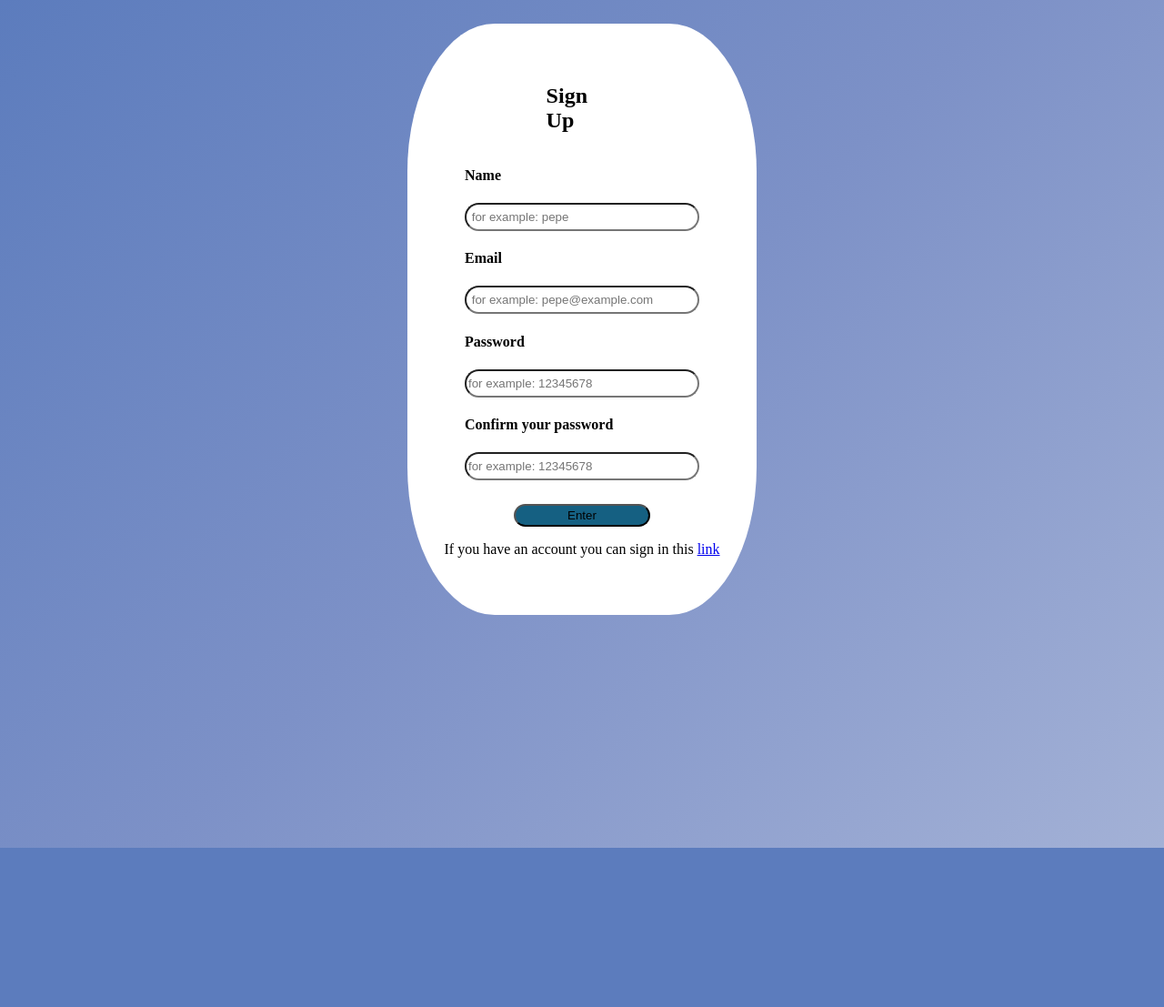
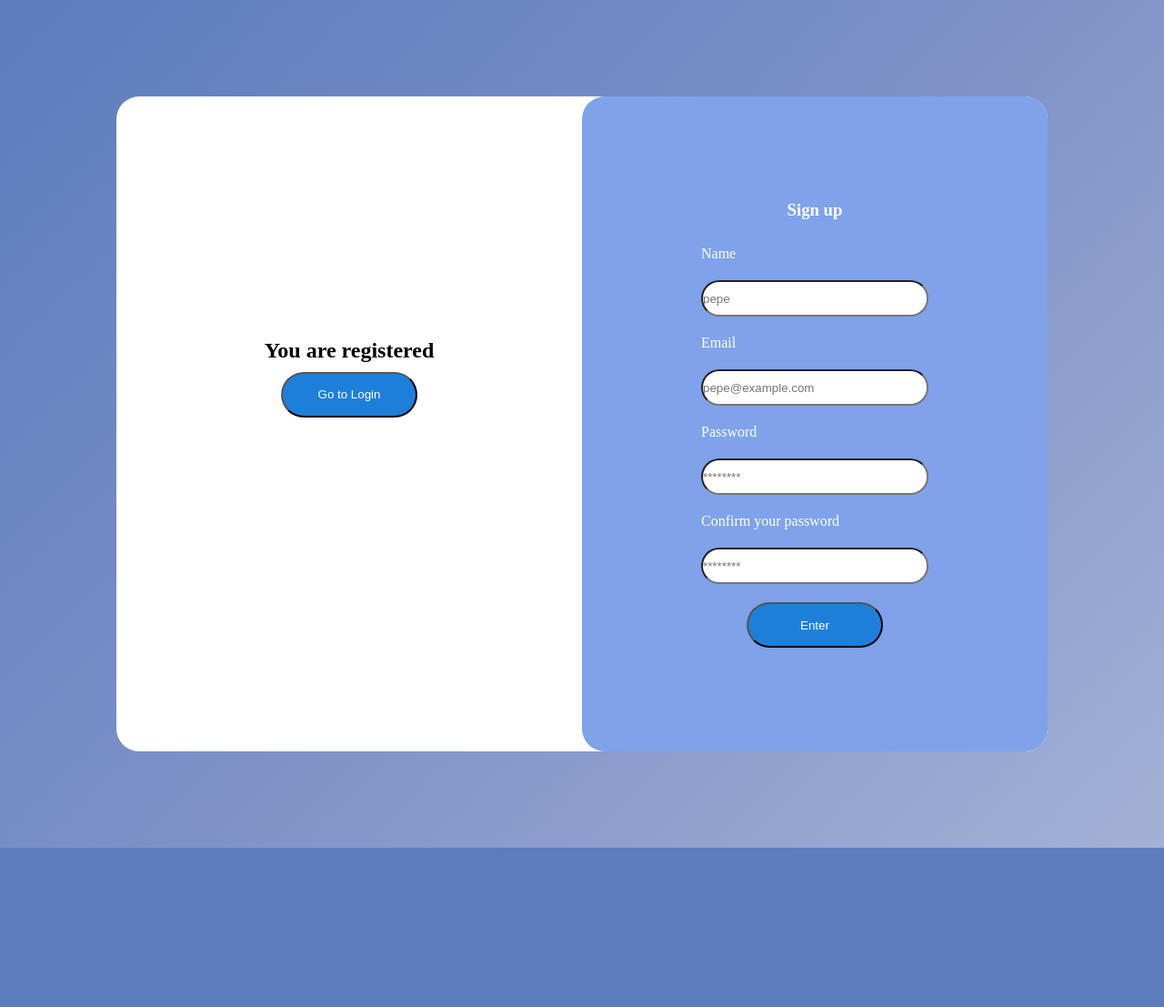
Before and after one commit to AndreaSantaloz/TFG, a Django app: page /sign_up/ in a window 1280 px wide. Shown: the part 93-1200 px from the top of the page at 91% size. Run offline with Django 3.2, Linux system fonts and the light colour scheme.

Commit message:
features:mejoras

```diff
--- /dev/null
+++ b/catedra_mari_curi_ulpgc/simulator/static/simulator/css/authentication.css
@@ -0,0 +1,70 @@
+
+h1{
+    margin-left:0% !important;
+    color:white;
+}
+
+.structure-presentation{
+    background-color:white;
+    display:flex;
+    justify-content:space-around;
+    align-items:stretch;
+    width:80vw;
+    min-height:90vh;
+    box-sizing:border-box;
+    border-radius:25px;
+}
+
+#information-presentation{
+    flex:1;
+    display:flex;
+    align-items:center;
+    justify-content:center;
+    flex-direction:column;
+    padding-bottom:10%;
+    gap:10px;
+
+}
+
+#section-form-signup{
+    flex:1;
+    display:flex;
+    align-items:center;
+    justify-content:center;
+    flex-direction:column;
+    background-color:#7fa2ea;
+    border-radius:25px;
+
+}
+
+#form-sign-up{
+    display:flex;
+    align-items:center;
+    flex-direction:column;
+    gap:20px;
+}
+
+#form-sign-up label{
+    color:white;
+    display:block;
+    text-align:left;
+    width:100%;
+}
+#inputs{
+    border-radius:25px;
+    width:250px;
+    height:40px;
+    display:flex;
+    justify-content:center;
+    align-items:center;
+}
+
+.button-signup{
+    border-radius:25px;
+    width:150px;
+    height:50px;
+     background-color:#1e7fda;
+     color:white;
+
+
+}
--- a/catedra_mari_curi_ulpgc/simulator/static/simulator/css/general.css
+++ b/catedra_mari_curi_ulpgc/simulator/static/simulator/css/general.css
@@ -1,3 +1,9 @@
+* {
+    margin: 0;
+    padding: 0;
+    box-sizing: border-box;
+}
+
 html{
     margin:0;
     padding:0;
@@ -6,7 +12,7 @@ body{
     background-image: linear-gradient(135deg, #e0e7ff 0%, #cbd5e1 60%, #f9d5e5 100%);
     margin:0;
     padding:0;
-    height:1200px;
+    height:1200px;/*Buscar una manera de quitar estas restricciones*/
     display:flex;
     flex-direction: column;
 }
@@ -15,11 +21,17 @@ h1{
     height:50px;
 }
 main{
+    padding:0;
+    margin:0;
     width:100%;
+    height:80%;
+    background-image: linear-gradient(135deg, #5c7cbd 0%, #7d91c7 50%, #a3b1d6 100%);
     display:flex;
     flex-direction: column;
     align-items: center;
-    gap:2%;
+    justify-content:center;
+
+
 }
 
 header{
@@ -42,21 +54,15 @@ body.dark-mode{
 main.dark-mode{
     background-image: linear-gradient(135deg,#0b1a30 0%,#1a2a6c 60%,#b24592 100%);
 }
-main{
-    width:100%!important;
-    height:80% !important;
-    background-image: linear-gradient(135deg, #5c7cbd 0%, #7d91c7 50%, #a3b1d6 100%);
-    display:inline!important;
-    flex-direction: none!important;
-    align-items: none!important;
-    gap:none!important;
-}
+
 nav{
-    width: 100%;
+
     display: flex;
     justify-content: flex-end;
     margin-right: 5%;
     margin-top:2%;
+    gap:10px !important;
+    width:50% !important;
 
 }
 
--- a/catedra_mari_curi_ulpgc/simulator/static/simulator/css/setting.css
+++ b/catedra_mari_curi_ulpgc/simulator/static/simulator/css/setting.css
@@ -1,4 +1,6 @@
-
+header{
+    justify-content:space-around !important;
+}
 #collection-models{
     width:70%;
     background-color:#ffffff;
--- a/catedra_mari_curi_ulpgc/simulator/static/simulator/css/sign_up.css
+++ /dev/null
@@ -1,42 +0,0 @@
-body{
-        background-color:#156082;
-
-}
-
-
-.structure-presentation{
-    height:650px;
-    width:30%;
-    background-color:white;
-    display:flex;
-    align-items:center;
-    flex-direction:column;
-    justify-content:center;
-    margin-left:35%;
-    border-radius:25%;
-    margin-top:2%;
-}
-#separate-title{
-    margin-top:10%;
-}
-
-#button-signup-section{
-    margin-top:10%;
-    display:flex;
-    justify-content:center;
-    align-items:center;
-}
-
-#button-signup{
-    border-radius:25px;
-    width:150px;
-    height:25px;
-    background-color:#156082;
-
-
-}
-#inputs{
-    border-radius:25px;
-    width:250px;
-    height:25px;
-}
--- a/catedra_mari_curi_ulpgc/simulator/static/simulator/css/store.css
+++ b/catedra_mari_curi_ulpgc/simulator/static/simulator/css/store.css
@@ -8,7 +8,9 @@
 
 }
 
-
+header{
+    justify-content:space-around !important;
+}
 #menu-store-buttons{
     list-style: none;
     width:50%;
--- a/catedra_mari_curi_ulpgc/simulator/templates/simulator/authentication/sign_up.html
+++ b/catedra_mari_curi_ulpgc/simulator/templates/simulator/authentication/sign_up.html
@@ -3,47 +3,49 @@
 <!DOCTYPE html>
 <html>
     <head>
-        <link rel="stylesheet" href="{% static 'simulator/css/sign_up.css'%}">
+        <link rel="stylesheet" href="{% static 'simulator/css/authentication.css'%}">
         <link rel="stylesheet" href="{% static 'simulator/css/general.css'%}">
          <meta name="viewport" content="width=device-width, initial-scale=1.0">
-    </head>
+        <script src="{% static 'simulator/js/nav.js' %}" defer ></script>
+        </head>
     <body>
 
         <header></header>
         <main>
-        <section class="structure-presentation">
-            <div >
-                <h1>Sign Up</h1>
-            </div>
 
-            <form action="" method="post">
-            {% csrf_token %}<div>
-                <h4>Name</h4>
-               <input name="name" id="inputs" type="text" placeholder=" for example: pepe">
-            </div>
-             <div>
-                <h4>Email</h4>
-                <input name="email" id="inputs" type="email" placeholder=" for example: pepe@example.com">
-            </div>
-            <div>
-                <h4>Password</h4>
-                <input name="password" id="inputs" type="password" placeholder="for example: 12345678">
-            </div>
-            <div>
-                <h4>Confirm your password</h4>
-                <input  name="confirm_password" id="inputs" type="password" placeholder="for example: 12345678">
-            </div>
-             <div id="button-signup-section">
-               <button type="submit" id="button-signup">Enter</button>
-            </div>
-        </form>
+            <section class="structure-presentation">
+                <section id="information-presentation">
+                    <h2>You are registered</h2>
+                    <button id="login-button" class="button-signup" data-url="{% url 'login' %}" >Go to Login</button>
+                </section>
+                <section id="section-form-signup">
 
-            <p>If you  have an account you can sign  in this <a href="{% url 'login'%}">link</a></p>
-        </section>
+                     <h1>Sign up</h1>
+                     <form id="form-sign-up" method="post">
+                        {% csrf_token %}
+
+                        <label>Name</label>
+                        <input name="name" id="inputs" type="text" placeholder="pepe">
+
+                        <label>Email</label>
+                        <input name="email" id="inputs" type="email" placeholder="pepe@example.com">
+
+                        <label>Password</label>
+                        <input name="password" id="inputs" type="password" placeholder="********">
+
+                        <label>Confirm your password</label>
+                        <input  name="confirm_password" id="inputs" type="password" placeholder="********">
+
+                        <button type="submit" class="button-signup">Enter</button>
+
+                </form>
+                </section>
+
+            </section>
+
         </main>
         <footer>
-
-        </footer>
+</footer>
 
 
     </body>
--- a/catedra_mari_curi_ulpgc/simulator/templates/simulator/others/profile.html
+++ b/catedra_mari_curi_ulpgc/simulator/templates/simulator/others/profile.html
@@ -15,6 +15,7 @@
     <body>
         {% csrf_token %}
         <header>
+            <img src="../../static/simulator/images/Logo.jpg" id="logo"  />
             <nav >
                 <div><button  id="dashboard-button" data-url="{% url 'home'%}">Icon Simulator</button></div>
                 <div><button  id="store-button" data-url="{% url 'store'%}">Icon Model Store</button></div>
--- a/catedra_mari_curi_ulpgc/simulator/templates/simulator/others/setting.html
+++ b/catedra_mari_curi_ulpgc/simulator/templates/simulator/others/setting.html
@@ -14,6 +14,7 @@
     <body>
         {% csrf_token %}
         <header>
+            <img src="../../static/simulator/images/Logo.jpg" id="logo"  />
             <nav >
                 <div><button  id="dashboard-button" data-url="{% url 'home'%}">Icon Simulator</button></div>
                 <div><button  id="store-button" data-url="{% url 'store'%}">Icon Model Store</button></div>
--- a/catedra_mari_curi_ulpgc/simulator/templates/simulator/others/store.html
+++ b/catedra_mari_curi_ulpgc/simulator/templates/simulator/others/store.html
@@ -16,6 +16,7 @@
     <body>
         {% csrf_token %}
         <header>
+            <img src="../../static/simulator/images/Logo.jpg" id="logo"  />
             <nav >
                 <div><button  id="dashboard-button" data-url="{% url 'home'%}">Icon Simulator</button></div>
                 <div><button  id="store-button" data-url="{% url 'store'%}">Icon Model Store</button></div>
--- a/catedra_mari_curi_ulpgc/simulator/templates/simulator/others/tutorial.html
+++ b/catedra_mari_curi_ulpgc/simulator/templates/simulator/others/tutorial.html
@@ -14,6 +14,7 @@
     <body>
         {% csrf_token %}
         <header>
+            <img src="../../static/simulator/images/Logo.jpg" id="logo"  />
             <nav >
                 <div><button  id="dashboard-button" data-url="{% url 'home'%}">Icon Simulator</button></div>
                 <div><button  id="store-button" data-url="{% url 'store'%}">Icon Model Store</button></div>
```
Also changed, not shown: catedra_mari_curi_ulpgc/simulator/static/simulator/css/index.css (+8 -38 lines), catedra_mari_curi_ulpgc/simulator/static/simulator/css/login.css (deleted, +0 -33 lines), catedra_mari_curi_ulpgc/simulator/static/simulator/css/profile.css (+5 -3 lines), catedra_mari_curi_ulpgc/simulator/static/simulator/css/simulator.css (+10 -9 lines), catedra_mari_curi_ulpgc/simulator/templates/simulator/authentication/login.html (+24 -28 lines), catedra_mari_curi_ulpgc/simulator/templates/simulator/index.html (+6 -9 lines), catedra_mari_curi_ulpgc/simulator/templates/simulator/others/home.html (+9 -5 lines), catedra_mari_curi_ulpgc/simulator/migrations/0004_alter_profile_user_id.py (added), catedra_mari_curi_ulpgc/uploads/Captura de pantalla 2026-03-09 192951.png (added).
